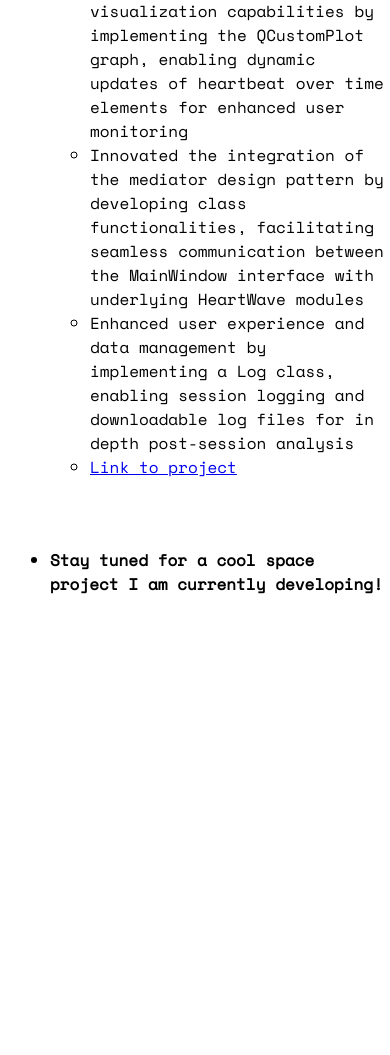
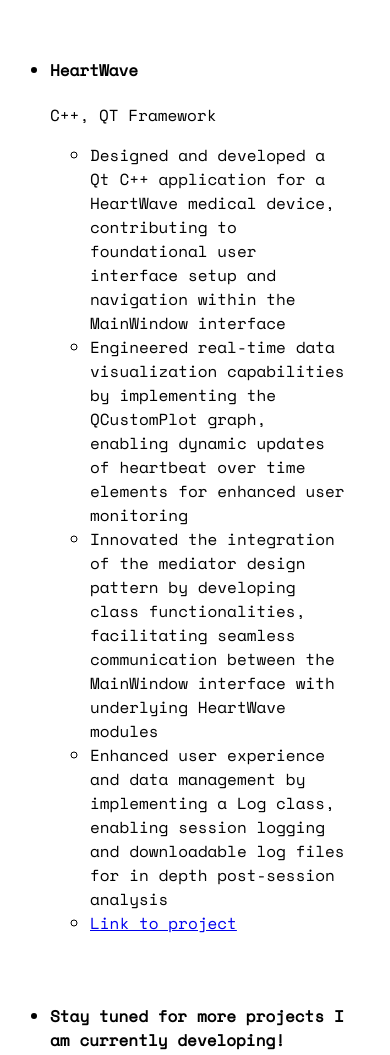
Before and after one commit to jdiedrich02/personal-website, a plain HTML site: page index.html in a window 390 px wide. Shown: the part 5927-6982 px from the top of the page. Before the commit the page ends 6569 px from the top, so only its background shows below. Drawn offline with nearby package versions, Linux system fonts and the light colour scheme.

Commit message:
Text Fixes

```diff
--- a/index.html
+++ b/index.html
@@ -66,6 +66,7 @@
                 <li>Database Management Systems</li>
             </ul>
             <br>
+            <div class="sub-section">
                 <h2 id="Experience">Experience</h2>
                 <p>
                     So far, I have only completed Co-op work terms through my university.
@@ -116,6 +117,8 @@
                         </ul>
                     </div>
                 <br>
+            </div>
+            <div class="sub-section">
                 <h2 id="Projects">Projects</h2>
                 <ul>
                     <li><h4>Worldwide Weather</h4></li>
@@ -137,9 +140,10 @@
                         <li><a href="https://github.com/jdiedrich02/heartwave" target="_blank">Link to project</a></li>
                     </ul>
                     <br><br>
-                <li><h4>Stay tuned for a cool space project I am currently developing!</h4></li>
+                    <li><h4>Stay tuned for more projects I am currently developing!</h4></li>
                 </ul>
                 <br>
+            </div>
         </div>
     </div>
     <script src="./scripts/home.js"></script>
--- a/styles/home.css
+++ b/styles/home.css
@@ -87,6 +87,12 @@ body {
 
     #aboutContainer {
         height: auto;
+        justify-content: center;
+        align-items: center;
+    }
+
+    .sub-section {
+        margin-right: None;
     }
 }
 
@@ -104,3 +110,7 @@ body {
         width: auto;
     }
 }
+
+.sub-section {
+    margin-right: 10%;
+}
```
Lines whose indentation alone changed are shown as unchanged.
